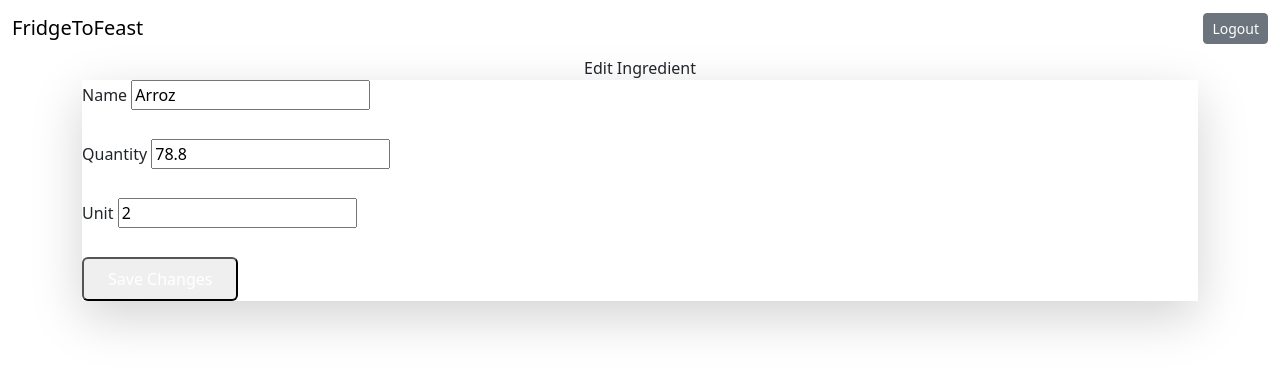
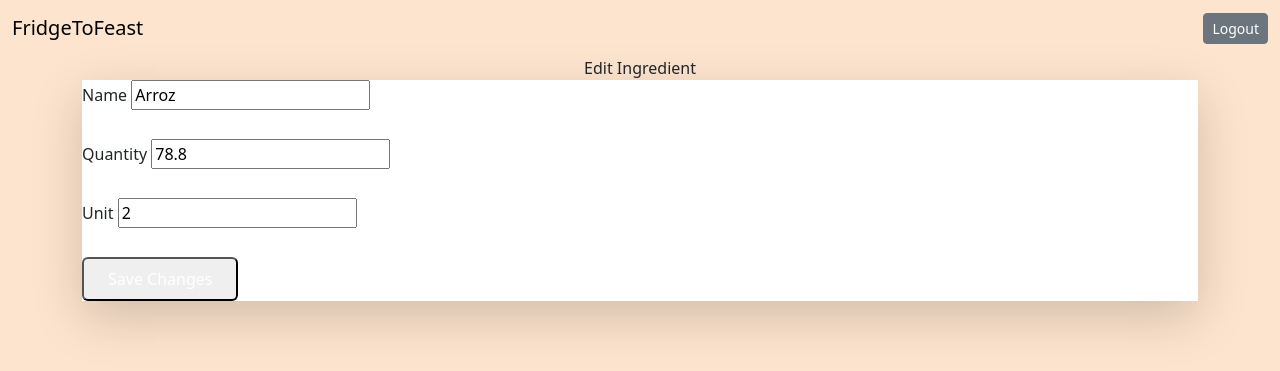
Before and after one commit to alejoriosm04/F2F, a Django app: page /kitchen/edit/2/ in a window 1280 px wide. Shown: the top 371 px of the page. Run offline with Django 4.2, Linux system fonts and the light colour scheme; a user stored in the database is signed in; data comes from the database, SQL or seed files in the repository; both versions use the stored data as it was after the commit.

Commit message:
Change background color to the one in the Figma mockup

```diff
--- a/fridgetofeast/settings.py
+++ b/fridgetofeast/settings.py
@@ -117,7 +117,11 @@ USE_TZ = True
 # Static files (CSS, JavaScript, Images)
 # https://docs.djangoproject.com/en/4.2/howto/static-files/
 
+STATIC_ROOT = ''
 STATIC_URL = 'static/'
+STATIC_FILES_DIRS = (
+    BASE_DIR / 'static',
+)
 
 # Default primary key field type
 # https://docs.djangoproject.com/en/4.2/ref/settings/#default-auto-field
--- /dev/null
+++ b/kitchen/static/kitchen/custom.css
@@ -0,0 +1,3 @@
+body {
+  background-color: #fde4ce;
+}
--- a/kitchen/templates/base.html
+++ b/kitchen/templates/base.html
@@ -8,6 +8,7 @@
   <meta name="viewport" content="width=device-width, initial-scale=1.0" />
   <link href="https://cdn.jsdelivr.net/npm/bootstrap@5.3.3/dist/css/bootstrap.min.css" rel="stylesheet"
     integrity="sha384-QWTKZyjpPEjISv5WaRU9OFeRpok6YctnYmDr5pNlyT2bRjXh0JMhjY6hW+ALEwIH" crossorigin="anonymous">
+  <link href="{% static "kitchen/custom.css" %}" rel="stylesheet">
 </head>
 
 <body>
```
Also changed, not shown: db.sqlite3.
